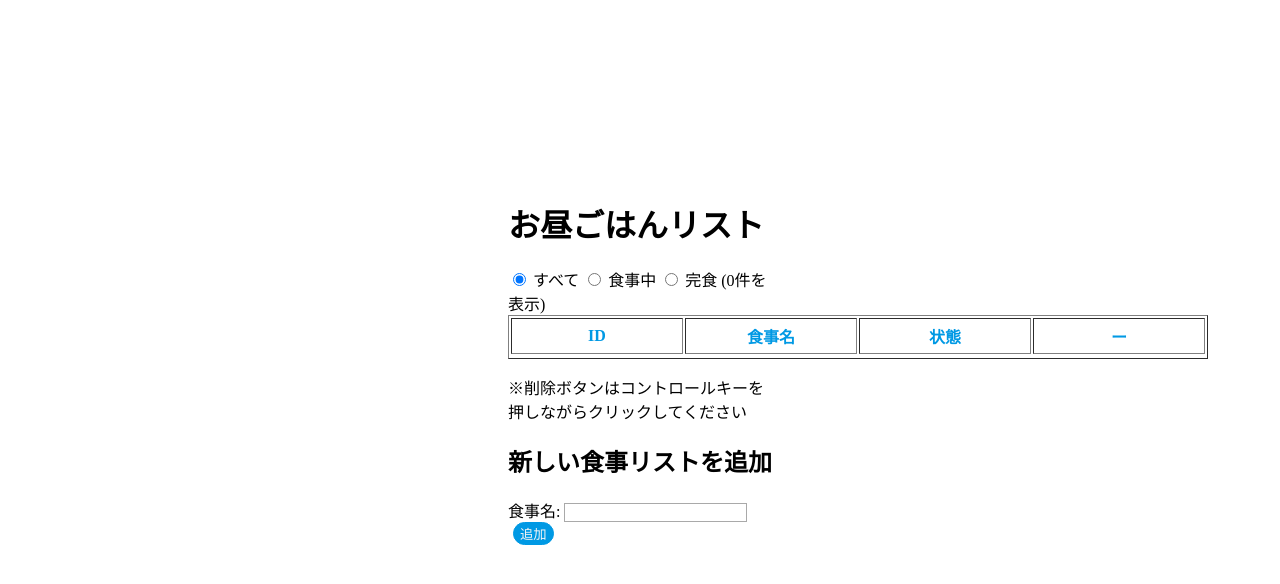
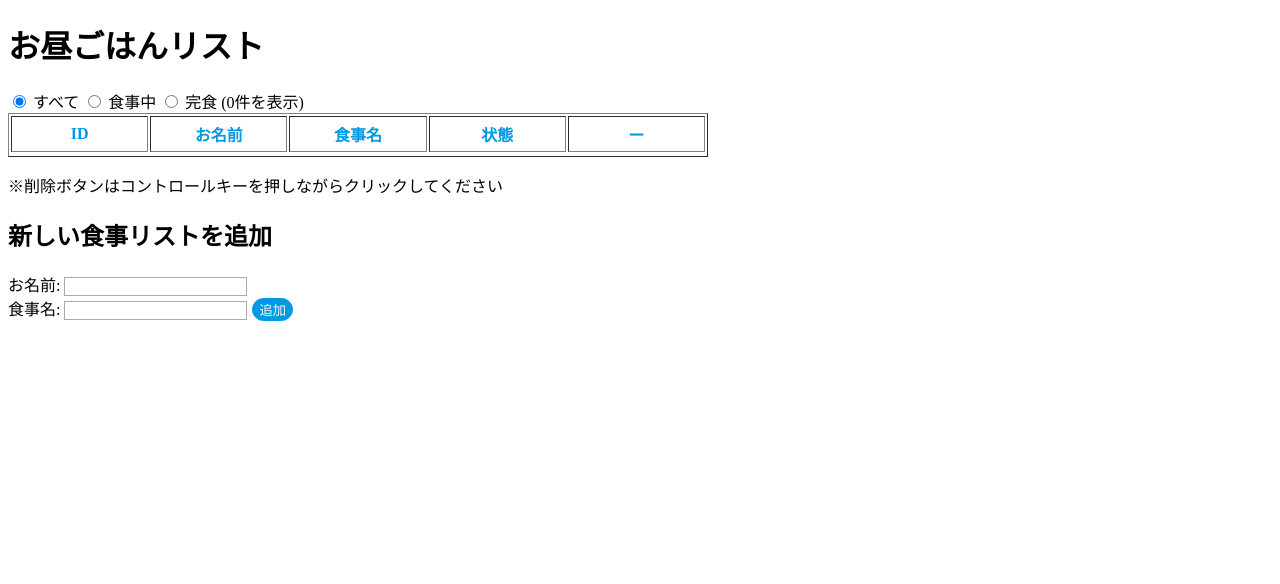
Before and after one commit to TogoAsano/E1training, a Vue app: page / in a window 1280 px wide. Shown: the top 584 px of the page. Built offline with nearby package versions, Linux system fonts and the light colour scheme.

Commit message:
'yasaiwindow実装'

```diff
--- a/src/App.vue
+++ b/src/App.vue
@@ -12,16 +12,18 @@
       <!--食事リストを表示するテーブル -->
       <thead>
         <tr>
-          <th id="numberHeader">ID</th>
-          <th class="foodName">食事名</th>
+          <th>ID</th>
+          <th>お名前</th>
+          <th>食事名</th>
           <th>状態</th>
           <th>ー</th>
         </tr>
       </thead>
       <tbody>
         <transition-group name="fade" tag="table">
-        <tr v-for="food in computedFoodList" :key="food.id">
+        <tr v-for="food in computedFoodList" :key="food.id" class="table-Border-Line">
           <th>{{food.id}}</th>
+          <td>{{food.humanName}}</td>
           <td>{{food.foodName}}</td>
           <td>
             <button @click="changeStatus(food.id)" class="changeButton">{{ convertStatus(food.status) }}</button>
@@ -37,9 +39,12 @@
     <p>※削除ボタンはコントロールキーを押しながらクリックしてください</p>
     <h2>新しい食事リストを追加</h2>
     <!-- 食事の追加 -->
-    <div>
+    <div id="add">
+      お名前:
+      <input type="text" class="textBox" v-model="humanName">
+      <br>
       食事名:
-      <input type="text" id="textBox" v-model="foodName">
+      <input type="text" class="textBox" v-model="foodName">
       <button @click="foodAdd" type="submit" class="changeButton">追加</button>
     </div>
   </div>
@@ -57,6 +62,7 @@ export default {
         { value: 1, list: "完食" }
       ],
       displayNumber: -1,
+      humanName:"",
       foodName: "",
       incrementalId: 0,
     };
@@ -106,20 +112,28 @@ export default {
     },
     //foodListの追加処理
     foodAdd() {
-      //追加する食事名のfoodを参照
+      //追加する名前と食事名のfoodを参照
       //入力がない場合は何もしない
-      if (!this.foodName) {
-        alert("食事名を入力してください");
+      if (!(this.foodName && this.humanName)) {
+        alert("お名前もしくは食事名の記入がありません");
         return;
       }
       const newFood = {
+        humanName: this.humanName,
         foodName: this.foodName,
         id: this.incrementalId++,
         status: 0
       };
       // storeにデータを格納する
       this.$store.commit("addFood", newFood);
+      this.humanName = "";
       this.foodName = "";
+      var yasaitottaka = confirm('野菜とりましたか？')
+      if(!yasaitottaka){
+        for(let i = 0; i < 3 ; i++){
+          alert("野菜たべなぁ～")
+        }
+      }
     },
     changeStatus(id){
       const statusId = {
@@ -136,6 +150,7 @@ export default {
         };
         console.log(id,'removeComannd')
             this.$store.commit("remove",deleateId)
+        // this.incrementalId -=1;
       }
     }
   }
@@ -173,14 +188,16 @@ opacity: 0;
 
 
 #positionCenter {
-  margin: 200px 500px;
+  margin: auto;
 }
 table {
   /* border: 5px solid; */
   width:700px;
   table-layout: fixed;
 }
-
+.table-Border-Line{
+  border:5px black;
+}
 th {
   color: #0099e4;
   padding-top: 5px;
@@ -191,7 +208,7 @@ td {
   padding-top: 10px;
   padding-bottom: 10px;
 }
-#textBox {
+.textBox {
   border: 1px solid #a9a9a9;
 }
 .changeButton {
--- a/src/store.js
+++ b/src/store.js
@@ -36,7 +36,7 @@ export default new Vuex.Store({
             // 2
             const eatingStatus = 0
             // 2
-            const ateSatus = 1
+            const ateStatus = 1
 
             for (let i = 0; i < state.foodList.length; i++) {
                 // 3
@@ -46,7 +46,10 @@ export default new Vuex.Store({
                     // 5
                     if (loopTarget.status=== eatingStatus) {
                         // 5
-                        loopTarget.status = ateSatus
+                        loopTarget.status = ateStatus
+                    }else if(loopTarget.status=== ateStatus){
+                        // 5
+                        loopTarget.status = eatingStatus
                     }
                 }
                 // 5
@@ -59,6 +62,10 @@ export default new Vuex.Store({
             //削除するidを受け取りそのidを削除する。その後foodListに上書きする
             const id = deleateId.id
             state.foodList = state.foodList.filter((food) => food.id!== id)
+            //  for(let i = id  ; i < state.foodList.length ; i++){
+            //     const adjustFoodList = state.foodList[i]
+            //     adjustFoodList.id -= 1
+            // }
         }
     }
 })
```
